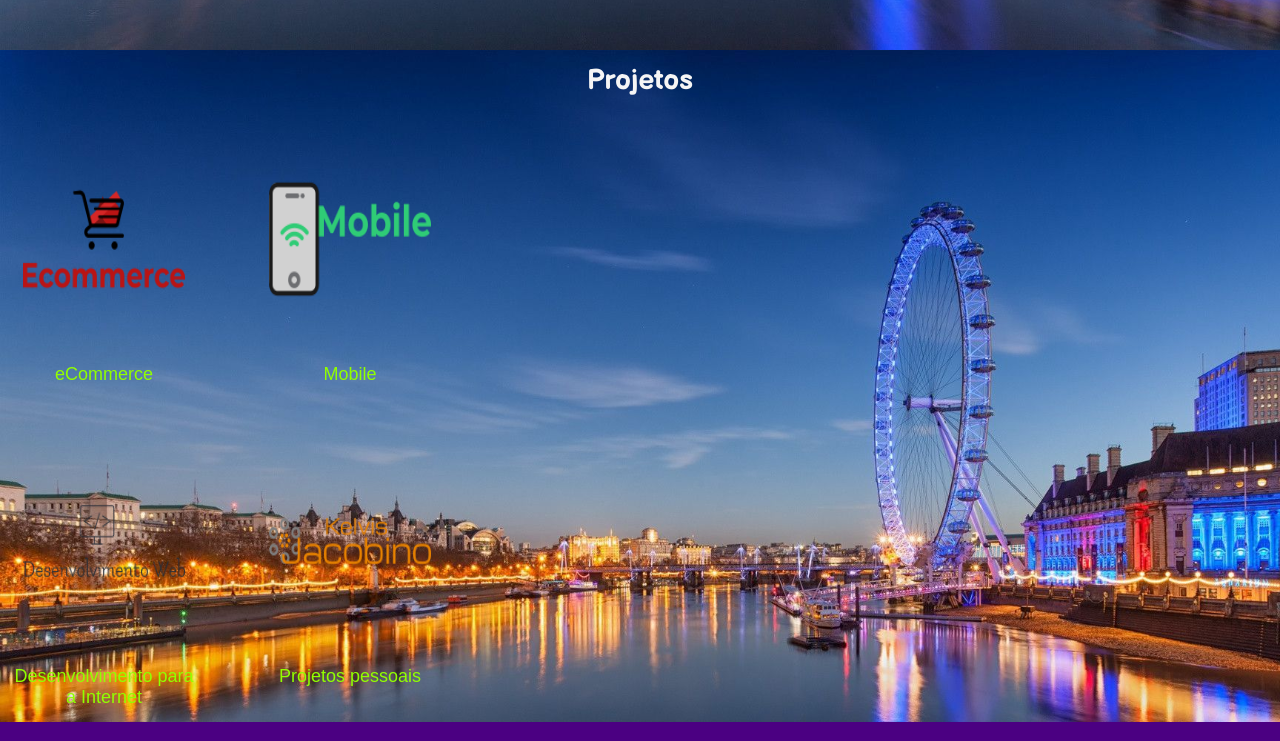
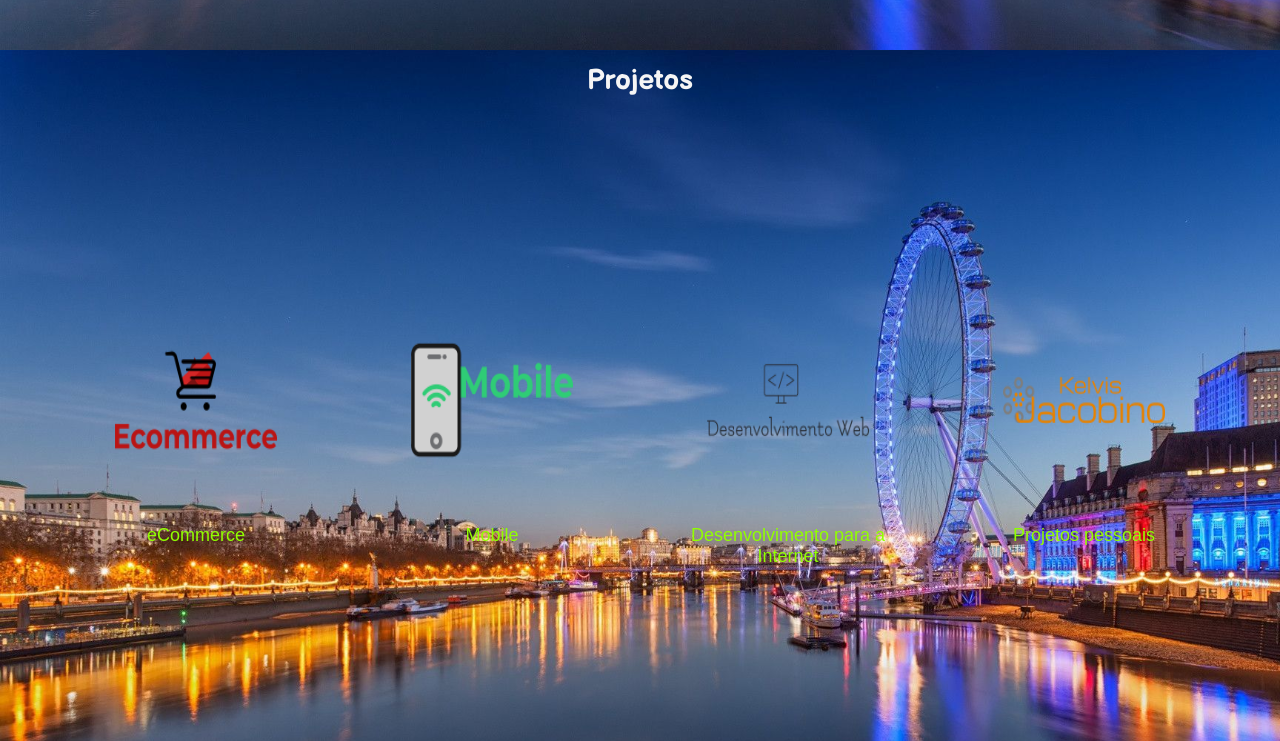
Before and after one commit to kelvisjacobino/imerssaocss, a plain HTML site: page index.html in a window 1280 px wide. Shown: the part 750-1491 px from the top of the page. Drawn offline with Linux system fonts and the light colour scheme.

Commit message:
Add files via upload

```diff
--- a/css/estilos.css
+++ b/css/estilos.css
@@ -109,16 +109,16 @@ a:hover {
   }
 
 }
-/*
+
 @media (min-width: 880px){
-  .portifolio.grid{
-    grid-template-columns: repeat(2, 260px);
+  .portifolio .grid{
+    grid-template-columns: repeat(4, 260px);
     align-content: center;
     justify-content: center;
     height: calc(100vh - 8em - 48px)
   }
 
-}*/
+}
 
 .portifolio figure {
   text-align: center;
```
